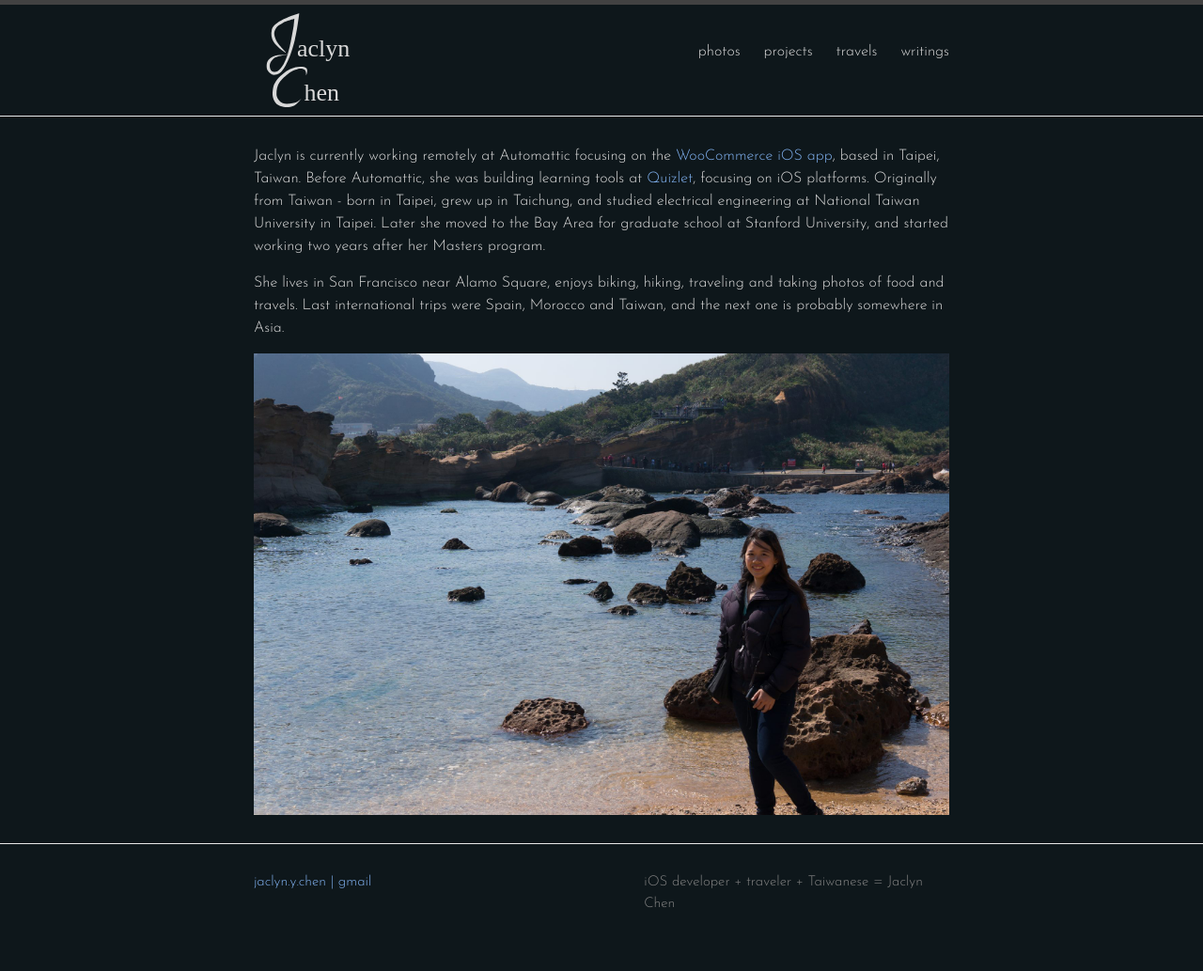
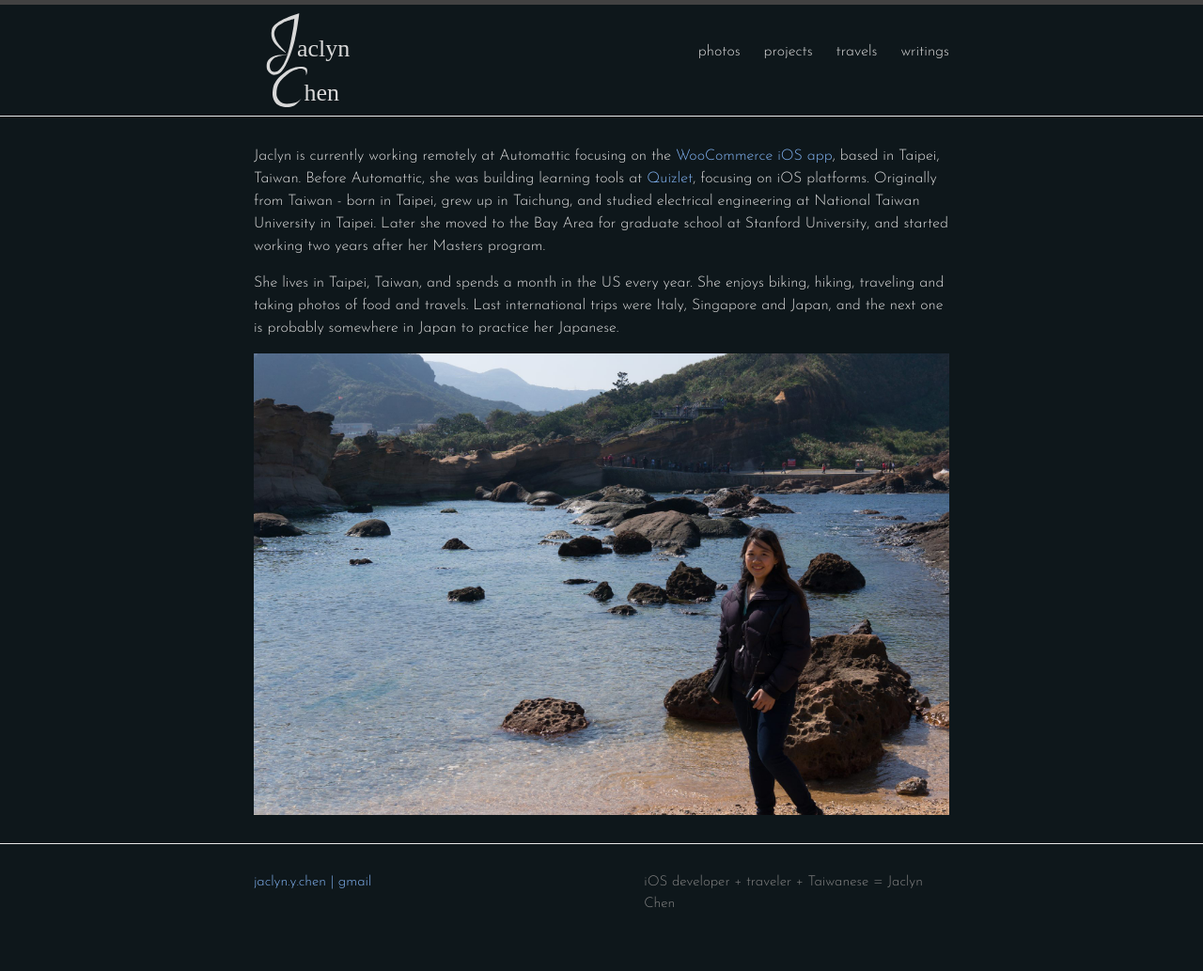
Before and after one commit to jaclync/jaclync.github.io, a Jekyll site: the page built from index.html, in a window 1280 px wide. Shown: the whole page at 94% size. Built offline with Jekyll 4.4.1, drawn with Linux system fonts in a browser that asks for light colours.

Commit message:
Update index.html

```diff
--- a/index.html
+++ b/index.html
@@ -8,7 +8,7 @@ layout: default
   Originally from Taiwan - born in Taipei, grew up in Taichung, and studied electrical engineering at National Taiwan University in Taipei. Later she moved to the Bay Area for graduate school at Stanford University, and started working two years after her Masters program.
   </p>
   <p>
-  She lives in San Francisco near Alamo Square, enjoys biking, hiking, traveling and taking photos of food and travels. Last international trips were Spain, Morocco and Taiwan, and the next one is probably somewhere in Asia.
+  She lives in Taipei, Taiwan, and spends a month in the US every year. She enjoys biking, hiking, traveling and taking photos of food and travels. Last international trips were Italy, Singapore and Japan, and the next one is probably somewhere in Japan to practice her Japanese.
   </p>
 
   <img src="/images/jc-profile-img.jpg">
```
